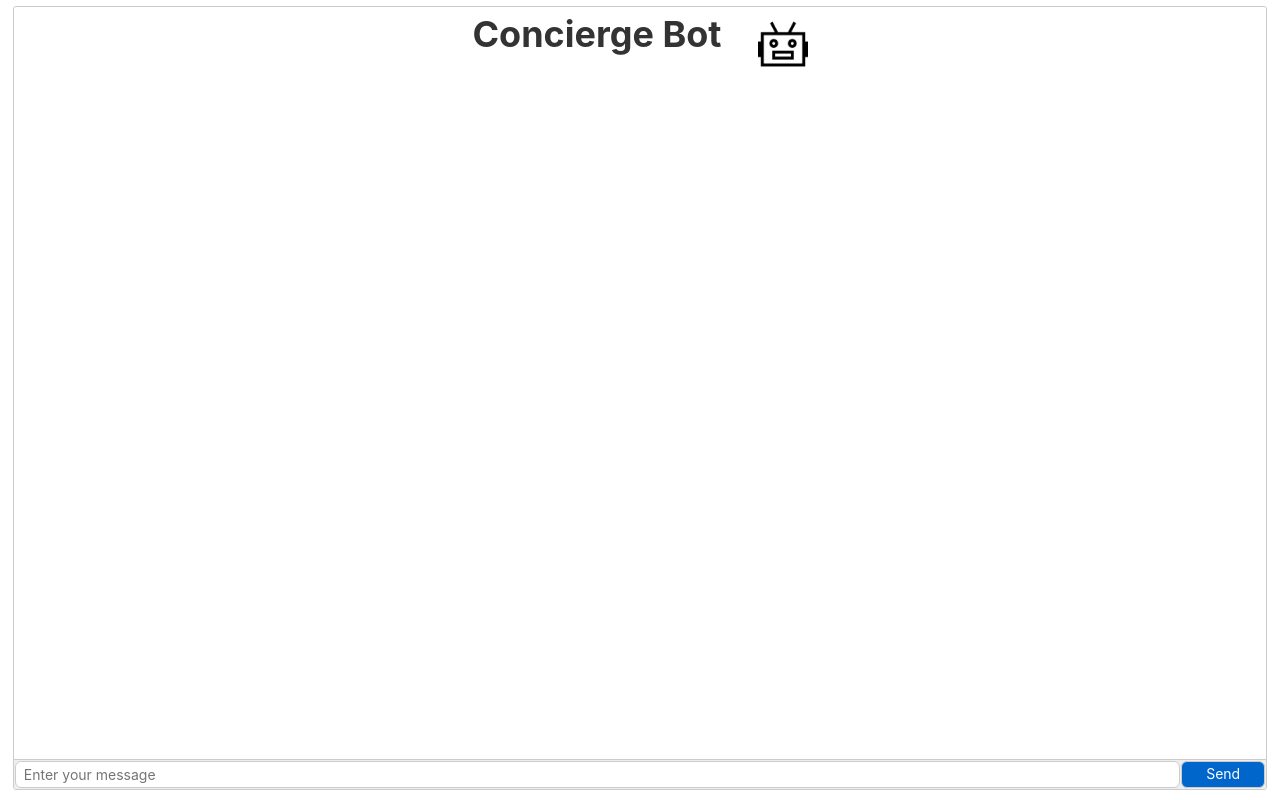
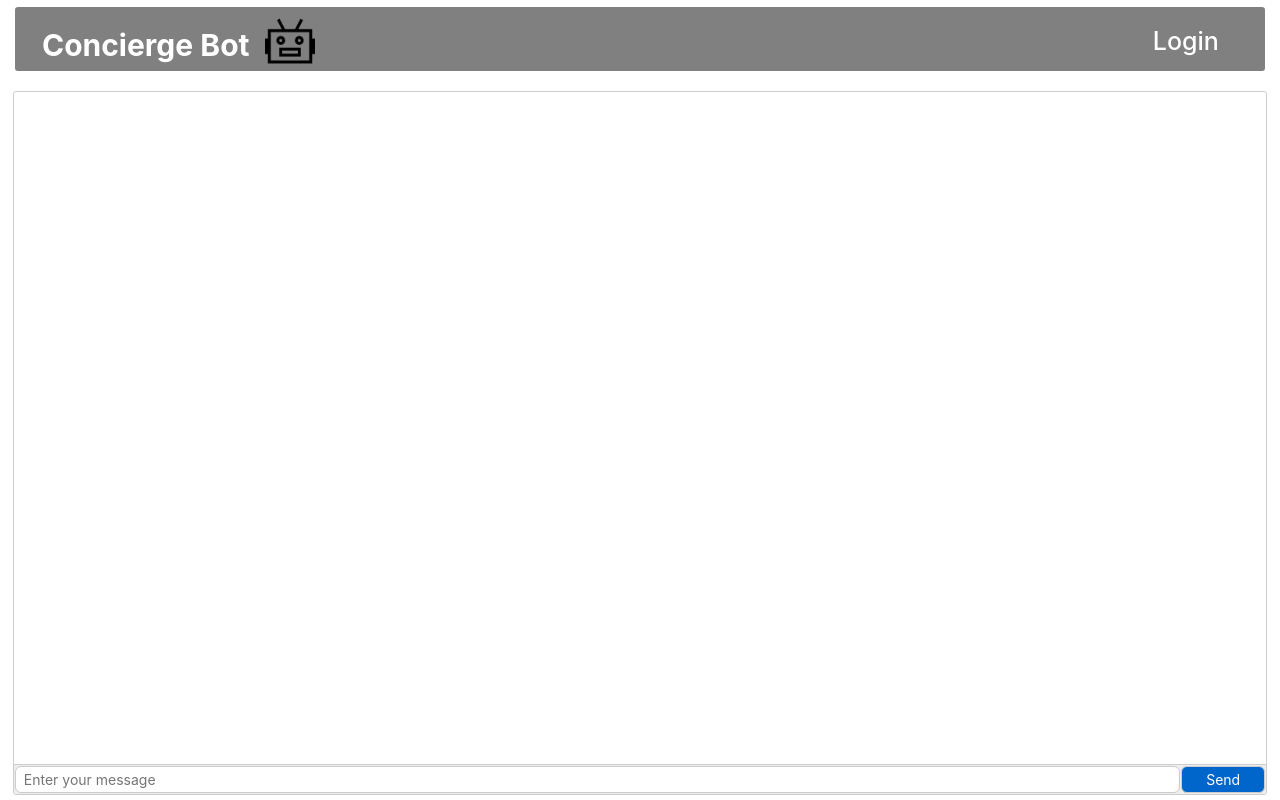
Before and after one commit to jordanjpark/conciergebot, a React (Create React App) app: page / in a window 1280 px wide. Built offline with nearby package versions, Linux system fonts and the light colour scheme; what aws-amplify would draw is missing.

Commit message:
create Navbar

```diff
--- a/package.json
+++ b/package.json
@@ -7,7 +7,7 @@
     "classnames": "^2.2.6",
     "prop-types": "^15.7.2",
     "react": "^16.8.3",
-    "react-bootstrap": "^0.32.4",
+    "react-bootstrap": "^1.0.0-beta.5",
     "react-dom": "^16.8.3",
     "react-router-dom": "^4.3.1",
     "react-scripts": "2.1.5",
--- /dev/null
+++ b/src/App.css
@@ -0,0 +1,31 @@
+.App .navbar {
+    background-color: #808080;
+    height: 8vh;
+    margin-top: 0.9vh;
+    margin-left: 1.2vw;
+    margin-right: 1.2vw;
+    border-radius: 3px;
+}
+
+.App h1 b {
+    position: relative;
+    margin-left: 2vw;
+    bottom: 0.9vh;
+    color: white;
+    font-size: 3rem;
+}
+
+.App h1 img {
+    position: relative;
+    margin-left: 1.5rem;
+    bottom: 1.5vh;
+}
+
+
+.App h1 a{
+    position: absolute;
+    top: 2.5vh;
+    right: 3.5vw;
+    color: white;
+    font-size: 2.5rem;
+}
--- a/src/App.js
+++ b/src/App.js
@@ -1,11 +1,39 @@
 import React, { Component } from 'react';
+import { Link } from "react-router-dom";
+import { Navbar } from "react-bootstrap";
 import Routes from "./Routes";
+import logo from './assets/robot.png';
+import './App.css';
 
 class App extends Component {
+    constructor(props) {
+        super(props);
+
+        this.state = {
+          isAuthenticated: false
+        };
+    }
+
+    userHasAuthenticated = authenticated => {
+        this.setState({ isAuthenticated: authenticated });
+    }
+
     render() {
+        const childProps = {
+            isAuthenticated: this.state.isAuthenticated,
+            userHasAuthenticated: this.userHasAuthenticated
+        };
+
         return (
             <div className="App">
-                <Routes />
+                <Navbar>
+                    <h1>
+                        <b>Concierge Bot</b>
+                        <img src={logo} alt="logo" width="50" height="50"></img>
+                        <Link to="/login">Login</Link>
+                    </h1>
+                </Navbar>
+                <Routes childProps={childProps}/>
             </div>
         );
     }
--- a/src/Routes.js
+++ b/src/Routes.js
@@ -1,9 +1,11 @@
 import React from "react";
-import { Route, Switch } from "react-router-dom";
+import { Switch } from "react-router-dom";
 import Login from "./components/Login";
 import Main from "./components/Main";
+import AppliedRoute from "./components/AppliedRoutes";
 
-export default () =>
-  <Switch>
-    <Route path="/" exact component={Main} />
-  </Switch>;
+export default ({childProps}) =>
+    <Switch>
+        <AppliedRoute path="/" exact component={Main} props={childProps} />
+        <AppliedRoute path="/login" exact component={Login} props={childProps} />
+    </Switch>;
--- /dev/null
+++ b/src/components/AppliedRoutes.js
@@ -0,0 +1,5 @@
+import React from "react";
+import { Route } from "react-router-dom";
+
+export default ({ component: C, props: cProps, ...rest }) =>
+  <Route {...rest} render={props => <C {...props} {...cProps} />} />;
--- a/src/components/Login.js
+++ b/src/components/Login.js
@@ -1,11 +1,11 @@
 import React, { Component } from "react";
-import { Button, FormGroup, FormControl } from "react-bootstrap";
+import { FormGroup, FormControl, FormLabel, Button } from "react-bootstrap";
+import { Auth } from "aws-amplify";
 import "../css/Login.css";
 
 class Login extends Component {
     constructor(props) {
         super(props);
-
         this.state = {
             email: "",
             password: ""
@@ -22,8 +22,14 @@ class Login extends Component {
         });
     }
 
-  handleSubmit = event => {
+    handleSubmit = async event => {
         event.preventDefault();
+        try {
+            await Auth.signIn(this.state.email, this.state.password);
+            this.props.userHasAuthenticated(true);
+        } catch (e) {
+            alert(e.message);
+        }
     }
 
     render() {
@@ -31,7 +37,7 @@ class Login extends Component {
             <div className="Login">
               <form onSubmit={this.handleSubmit}>
                 <FormGroup controlId="email" bsSize="large">
-            {/* <FormLabel>Email</FormLabel> */}
+                  <FormLabel>Email</FormLabel>
                   <FormControl
                     autoFocus
                     type="email"
@@ -40,7 +46,7 @@ class Login extends Component {
                   />
                 </FormGroup>
                 <FormGroup controlId="password" bsSize="large">
-            {/* <FormLabel>Password</FormLabel> */}
+                  <FormLabel>Password</FormLabel>
                   <FormControl
                     value={this.state.password}
                     onChange={this.handleChange}
@@ -59,6 +65,7 @@ class Login extends Component {
             </div>
         );
     }
+
 }
 
 export default Login;
--- a/src/components/Main.js
+++ b/src/components/Main.js
@@ -23,7 +23,6 @@ class Main extends Component {
     render() {
         return (
             <div className="Main">
-                <h1><b>Concierge Bot</b><img src={logo} alt="logo" width="50" height="50"></img></h1>
                 <MessageList messages={this.state.messages} />
                 <MessageForm onMessageSend={this.handleNewMessage} />
             </div>
--- a/src/css/Main.css
+++ b/src/css/Main.css
@@ -1,9 +1,8 @@
 .Main {
     border: 1.5px solid #ccc;
     border-radius: 3px;
-    height: 98vh;
+    height: 88vh;
     width: 98%;
-    margin-top: 0.7vh;
     margin-left: auto;
     margin-right: auto;
     margin-bottom: auto;
@@ -47,17 +46,6 @@
     color: #61dafb;
   }
 
-  .Main h1 b {
-      position: relative;
-      bottom: 1.4rem;
-  }
-
-  .Main h1 img {
-      position: relative;
-      margin-left: 1em;
-      bottom: 0.8rem;
-  }
-
   @keyframes Main-logo-spin {
     from {
       transform: rotate(0deg);
```
Also changed, not shown: src/index.js (indentation only), 1 other file (tests, documents, lock files or other folders). Lines whose indentation alone changed are shown as unchanged.
